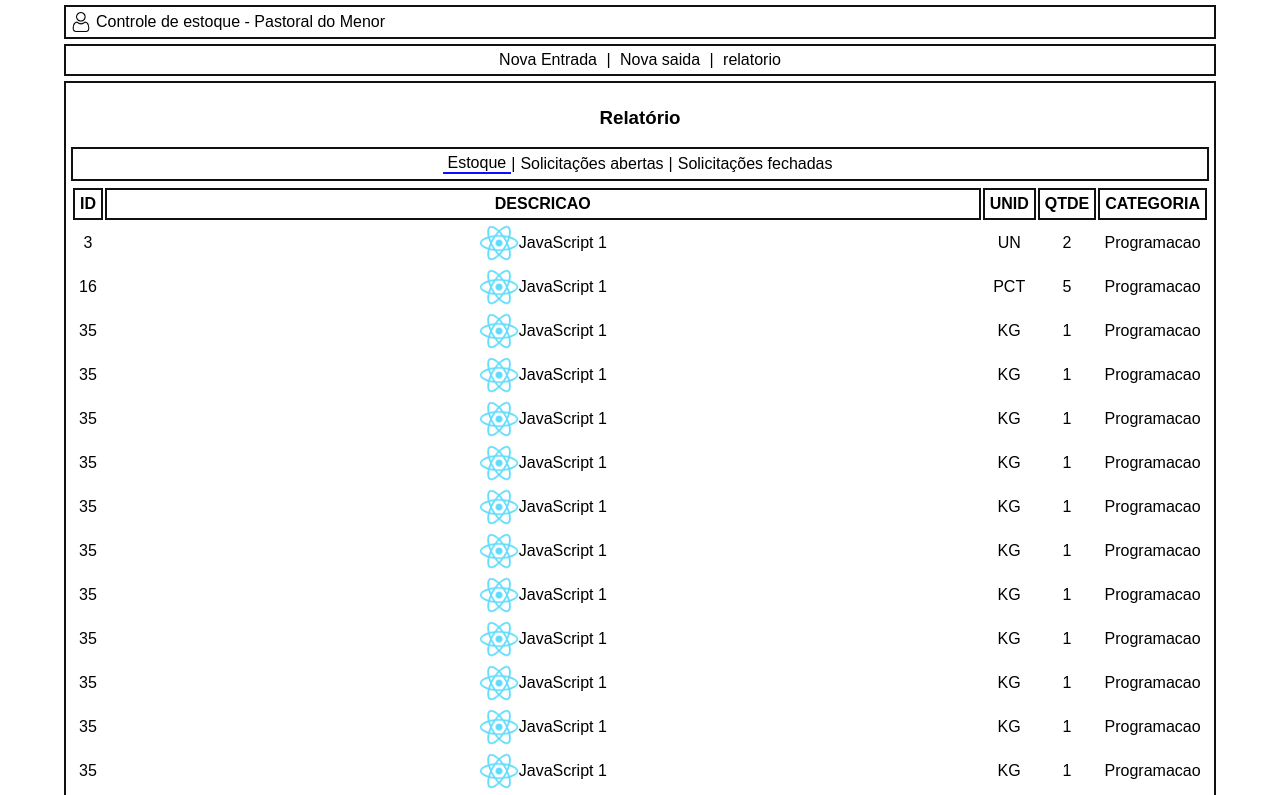
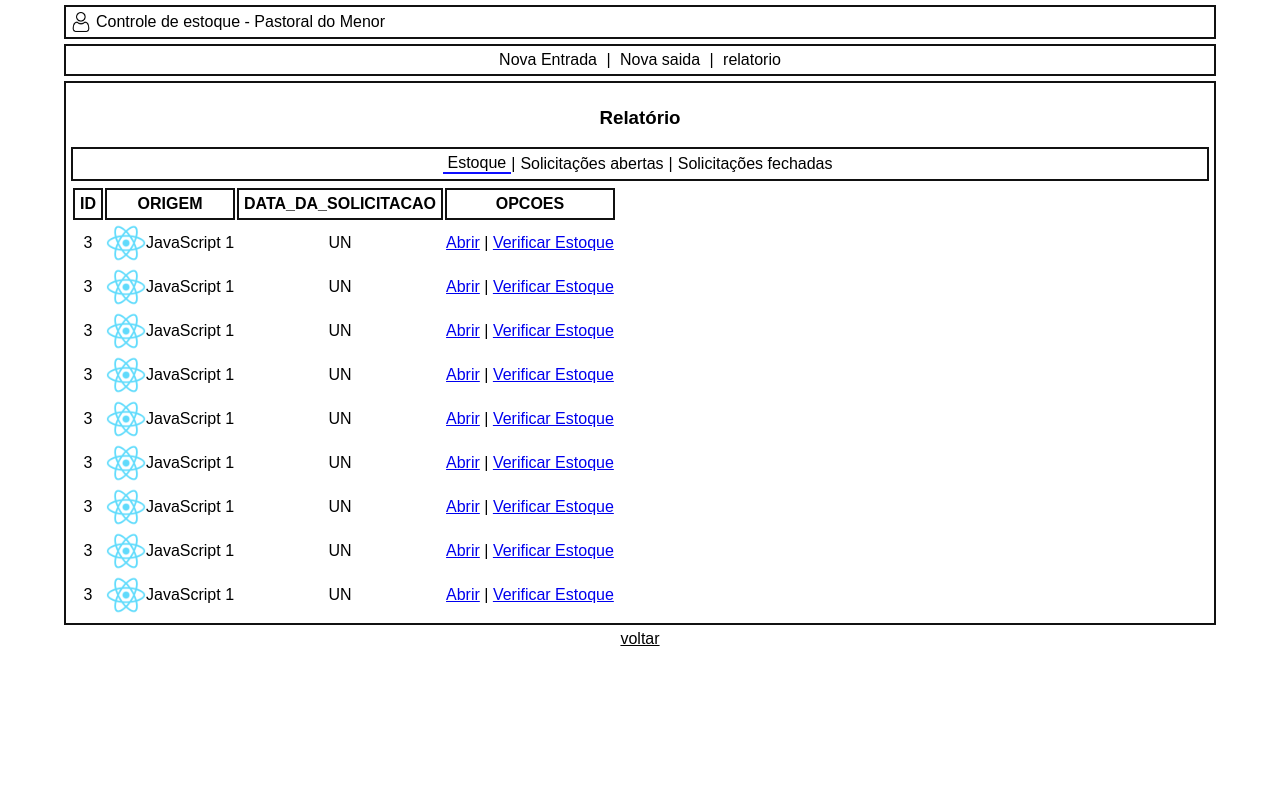
Before and after one commit to HenriAdh/pastoral-do-menor, a React (Create React App) app in the folder front/: page /home/relatorio/solicitacoes-abertas in a window 1280 px wide. Shown: the top 795 px of the page. Built offline with nearby package versions, Linux system fonts and the light colour scheme.

Commit message:
feat: new page of newEntry and select component

```diff
--- /dev/null
+++ b/front/src/components/select.jsx
@@ -0,0 +1,14 @@
+import React from "react";
+
+const Select = ({ id, preselect, options }) => {
+    return (
+        <div>
+            <select name={id} id={id}>
+                <option value selected disabled={true} >{preselect}</option>
+                {options.map((opt, index) => <option key={index} value={opt['value']}>{opt['desc']}</option>)}
+            </select>
+        </div>
+    )
+}
+
+export default Select;
--- a/front/src/pages/subPages/new-entry.jsx
+++ b/front/src/pages/subPages/new-entry.jsx
@@ -1,9 +1,114 @@
-import React from "react";
+import React, { useState } from "react";
+import InputField from "../../components/input-field";
+import Select from "../../components/select";
 
 const NewEntry = () => {
+    const [entry, setEntry] = useState({})
+
+    const handleChange = (e) => {
+        setEntry({
+            ...entry,
+            [e.target.name]: e.target.value
+        })
+    }
+
+    const materials = [
+        {
+            value: 0,
+            desc: 'Arroz'
+        },
+        {
+            value: 1,
+            desc: 'Feijão'
+        },
+        {
+            value: 2,
+            desc: 'Salsicha'
+        },
+        {
+            value: 3,
+            desc: 'Papel toalha'
+        },
+        {
+            value: 4,
+            desc: 'Copo descartável'
+        },
+    ]
+
+    const categories = [
+        {
+            value: 0,
+            desc: 'Alimento'
+        },
+        {
+            value: 1,
+            desc: 'Produto de limpeza'
+        },
+        {
+            value: 2,
+            desc: 'Produto de higiene'
+        },
+        {
+            value: 3,
+            desc: 'Material de cozinha'
+        },
+    ]
+
+    const units = [
+        {
+            value: 0,
+            desc: 'Unidade'
+        },
+        {
+            value: 1,
+            desc: 'Pacote'
+        },
+        {
+            value: 2,
+            desc: 'Quilo'
+        },
+        {
+            value: 3,
+            desc: 'Metro'
+        },
+        {
+            value: 4,
+            desc: 'Litros'
+        },
+    ]
+
     return(
         <div>
             <h1>Nova entrada</h1>
+            <form>
+                <InputField
+                    id={'edtOrigin'}
+                    label={'Origem'}
+                    onInput={(e) => handleChange(e)}
+                    required={true}
+                />
+                <Select
+                    id={'cbxMaterial'}
+                    preselect={'Material'}
+                    options={materials}
+                />
+                <Select
+                    id={'cbxCategory'}
+                    preselect={'Categoria'}
+                    options={categories}
+                />
+                <InputField
+                    id={'edtAmount'}
+                    label={'Quantidade'}
+                    onInput={(e) => handleChange(e)}
+                    required={true}
+                />
+                <Select
+                    id={'cbxUnits'}
+                    preselect={'Unidade'}
+                    options={units}
+                />
+            </form>
         </div>
     )
 }
--- a/front/src/pages/subPages/reports/openRequests.jsx
+++ b/front/src/pages/subPages/reports/openRequests.jsx
@@ -6,122 +6,57 @@ const OpenRequests = () => {
     const data = [
         {
             ID: '3',
-            DESCRICAO: <span className="hcenter center"><img className="img" src="../../logo192.png" alt="img52" height={'40px'} /> JavaScript 1</span>,
-            UNID: 'UN',
-            QTDE: '2',
-            CATEGORIA: 'Programacao',
+            ORIGEM: <span className="hcenter center"><img className="img" src="../../logo192.png" alt="img52" height={'40px'} /> JavaScript 1</span>,
+            DATA_DA_SOLICITACAO: 'UN',
+            OPCOES: <div><a href={':1234'}>Abrir</a> | <a href="/">Verificar Estoque</a></div>,
         },
         {
-            ID: '16',
-            DESCRICAO: <span className="hcenter center"><img className="img" src="../../logo192.png" alt="img52" height={'40px'} /> JavaScript 1</span>,
-            UNID: 'PCT',
-            QTDE: '5',
-            CATEGORIA: 'Programacao',
+            ID: '3',
+            ORIGEM: <span className="hcenter center"><img className="img" src="../../logo192.png" alt="img52" height={'40px'} /> JavaScript 1</span>,
+            DATA_DA_SOLICITACAO: 'UN',
+            OPCOES: <div><a href="/">Abrir</a> | <a href="/">Verificar Estoque</a></div>,
         },
         {
-            ID: '35',
-            DESCRICAO: <span className="hcenter center"><img className="img" src="../../logo192.png" alt="img52" height={'40px'} /> JavaScript 1</span>,
-            UNID: 'KG',
-            QTDE: '1',
-            CATEGORIA: 'Programacao',
+            ID: '3',
+            ORIGEM: <span className="hcenter center"><img className="img" src="../../logo192.png" alt="img52" height={'40px'} /> JavaScript 1</span>,
+            DATA_DA_SOLICITACAO: 'UN',
+            OPCOES: <div><a href="/">Abrir</a> | <a href="/">Verificar Estoque</a></div>,
         },
         {
-            ID: '35',
-            DESCRICAO: <span className="hcenter center"><img className="img" src="../../logo192.png" alt="img52" height={'40px'} /> JavaScript 1</span>,
-            UNID: 'KG',
-            QTDE: '1',
-            CATEGORIA: 'Programacao',
+            ID: '3',
+            ORIGEM: <span className="hcenter center"><img className="img" src="../../logo192.png" alt="img52" height={'40px'} /> JavaScript 1</span>,
+            DATA_DA_SOLICITACAO: 'UN',
+            OPCOES: <div><a href="/">Abrir</a> | <a href="/">Verificar Estoque</a></div>,
         },
         {
-            ID: '35',
-            DESCRICAO: <span className="hcenter center"><img className="img" src="../../logo192.png" alt="img52" height={'40px'} /> JavaScript 1</span>,
-            UNID: 'KG',
-            QTDE: '1',
-            CATEGORIA: 'Programacao',
+            ID: '3',
+            ORIGEM: <span className="hcenter center"><img className="img" src="../../logo192.png" alt="img52" height={'40px'} /> JavaScript 1</span>,
+            DATA_DA_SOLICITACAO: 'UN',
+            OPCOES: <div><a href="/">Abrir</a> | <a href="/">Verificar Estoque</a></div>,
         },
         {
-            ID: '35',
-            DESCRICAO: <span className="hcenter center"><img className="img" src="../../logo192.png" alt="img52" height={'40px'} /> JavaScript 1</span>,
-            UNID: 'KG',
-            QTDE: '1',
-            CATEGORIA: 'Programacao',
+            ID: '3',
+            ORIGEM: <span className="hcenter center"><img className="img" src="../../logo192.png" alt="img52" height={'40px'} /> JavaScript 1</span>,
+            DATA_DA_SOLICITACAO: 'UN',
+            OPCOES: <div><a href="/">Abrir</a> | <a href="/">Verificar Estoque</a></div>,
         },
         {
-            ID: '35',
-            DESCRICAO: <span className="hcenter center"><img className="img" src="../../logo192.png" alt="img52" height={'40px'} /> JavaScript 1</span>,
-            UNID: 'KG',
-            QTDE: '1',
-            CATEGORIA: 'Programacao',
+            ID: '3',
+            ORIGEM: <span className="hcenter center"><img className="img" src="../../logo192.png" alt="img52" height={'40px'} /> JavaScript 1</span>,
+            DATA_DA_SOLICITACAO: 'UN',
+            OPCOES: <div><a href="/">Abrir</a> | <a href="/">Verificar Estoque</a></div>,
         },
         {
-            ID: '35',
-            DESCRICAO: <span className="hcenter center"><img className="img" src="../../logo192.png" alt="img52" height={'40px'} /> JavaScript 1</span>,
-            UNID: 'KG',
-            QTDE: '1',
-            CATEGORIA: 'Programacao',
+            ID: '3',
+            ORIGEM: <span className="hcenter center"><img className="img" src="../../logo192.png" alt="img52" height={'40px'} /> JavaScript 1</span>,
+            DATA_DA_SOLICITACAO: 'UN',
+            OPCOES: <div><a href="/">Abrir</a> | <a href="/">Verificar Estoque</a></div>,
         },
         {
-            ID: '35',
-            DESCRICAO: <span className="hcenter center"><img className="img" src="../../logo192.png" alt="img52" height={'40px'} /> JavaScript 1</span>,
-            UNID: 'KG',
-            QTDE: '1',
-            CATEGORIA: 'Programacao',
-        },
-        {
-            ID: '35',
-            DESCRICAO: <span className="hcenter center"><img className="img" src="../../logo192.png" alt="img52" height={'40px'} /> JavaScript 1</span>,
-            UNID: 'KG',
-            QTDE: '1',
-            CATEGORIA: 'Programacao',
-        },
-        {
-            ID: '35',
-            DESCRICAO: <span className="hcenter center"><img className="img" src="../../logo192.png" alt="img52" height={'40px'} /> JavaScript 1</span>,
-            UNID: 'KG',
-            QTDE: '1',
-            CATEGORIA: 'Programacao',
-        },
-        {
-            ID: '35',
-            DESCRICAO: <span className="hcenter center"><img className="img" src="../../logo192.png" alt="img52" height={'40px'} /> JavaScript 1</span>,
-            UNID: 'KG',
-            QTDE: '1',
-            CATEGORIA: 'Programacao',
-        },
-        {
-            ID: '35',
-            DESCRICAO: <span className="hcenter center"><img className="img" src="../../logo192.png" alt="img52" height={'40px'} /> JavaScript 1</span>,
-            UNID: 'KG',
-            QTDE: '1',
-            CATEGORIA: 'Programacao',
-        },
-        {
-            ID: '35',
-            DESCRICAO: <span className="hcenter center"><img className="img" src="../../logo192.png" alt="img52" height={'40px'} /> JavaScript 1</span>,
-            UNID: 'KG',
-            QTDE: '1',
-            CATEGORIA: 'Programacao',
-        },
-        {
-            ID: '35',
-            DESCRICAO: <span className="hcenter center"><img className="img" src="../../logo192.png" alt="img52" height={'40px'} /> JavaScript 1</span>,
-            UNID: 'KG',
-            QTDE: '1',
-            CATEGORIA: 'Programacao',
-        },
-        {
-            ID: '35',
-            DESCRICAO: <span className="hcenter center"><img className="img" src="../../logo192.png" alt="img52" height={'40px'} /> JavaScript 1</span>,
-            UNID: 'KG',
-            QTDE: '1',
-            CATEGORIA: 'Programacao',
-        },
-        {
-            ID: '35',
-            DESCRICAO: <span className="hcenter center"><img className="img" src="../../logo192.png" alt="img52" height={'40px'} /> JavaScript 1</span>,
-            UNID: 'KG',
-            QTDE: '1',
-            CATEGORIA: 'Programacao',
+            ID: '3',
+            ORIGEM: <span className="hcenter center"><img className="img" src="../../logo192.png" alt="img52" height={'40px'} /> JavaScript 1</span>,
+            DATA_DA_SOLICITACAO: 'UN',
+            OPCOES: <div><a href="/">Abrir</a> | <a href="/">Verificar Estoque</a></div>,
         },
     ]
 
```
